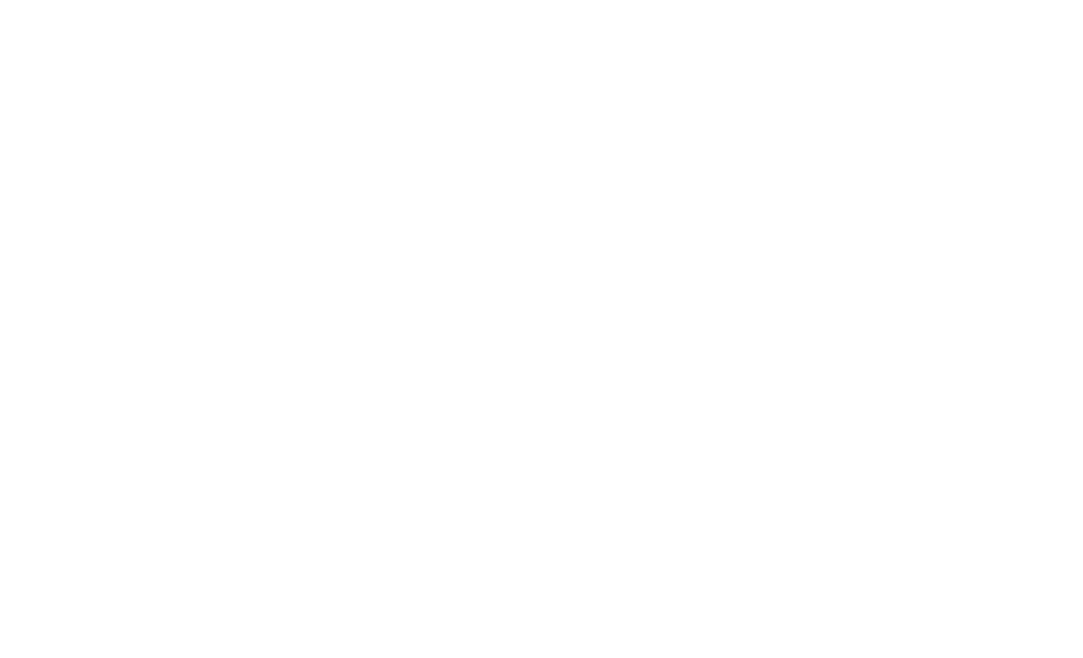
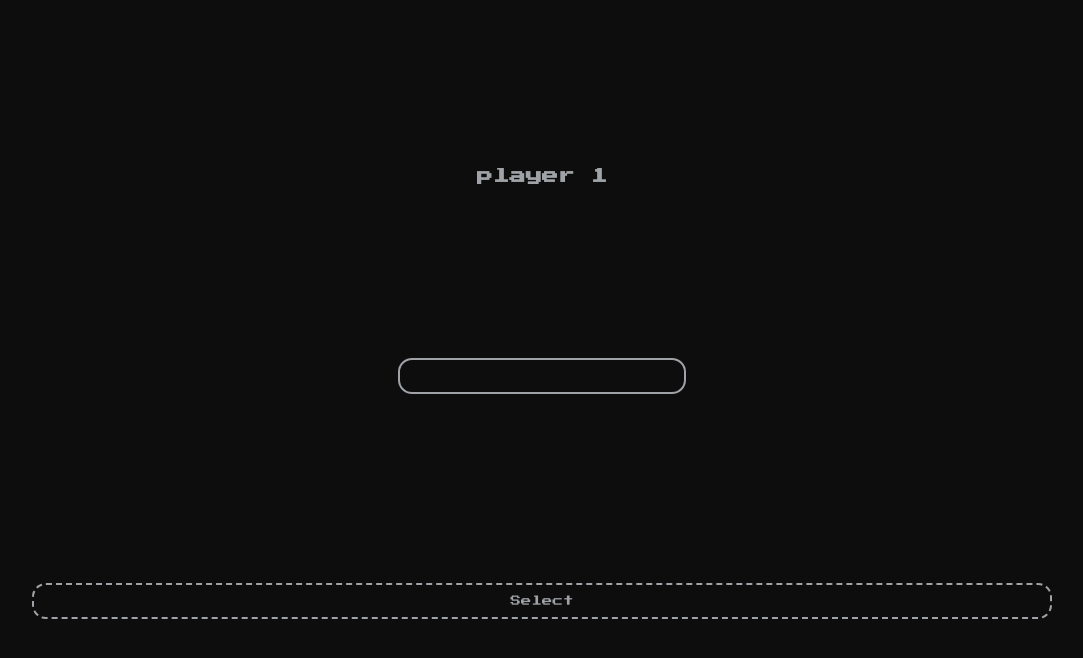
Before and after one commit to DryBoss/hangman-friends, a React (Vite) app: page / in a window 1280 px wide. Both pictures are taken after a click on the button "Start Game". Shown: the top 658 px of the page, without its empty margins (98-1181 px from the left). Built offline with nearby package versions, Linux system fonts and the light colour scheme.

Commit message:
gameplay

```diff
--- a/src/components/create-game/Create-game.module.css
+++ b/src/components/create-game/Create-game.module.css
@@ -31,30 +31,3 @@
 .players p {
   padding: 1rem;
 }
-.players button {
-  color: #9fa2a6;
-  width: 75%;
-  padding: 0.75rem 2rem;
-  margin: 1rem;
-  font-size: 0.75rem;
-  border: 2px dashed #9fa2a6;
-  border-radius: 1rem;
-  background-color: transparent;
-}
-
-.player {
-  color: #9fa2a6;
-  text-align: center;
-  padding: 0.75rem 2rem;
-  margin: 0.5rem;
-  font-size: 0.75rem;
-  border: 2px solid #9fa2a6;
-  border-radius: 1rem;
-  background-color: transparent;
-}
-
-.startGame {
-  padding: 0.75rem 2rem;
-  border: none;
-  border-radius: 1rem;
-}
--- a/src/components/gameplay/Gameplay.jsx
+++ b/src/components/gameplay/Gameplay.jsx
@@ -1,4 +1,4 @@
-import { useEffect, useState } from "react";
+import { useState } from "react";
 
 import WordGuesser from "../word-guesser/word-guesser";
 import WordSelection from "../word-selection/Word-selection";
@@ -9,16 +9,24 @@
   const gameEndPoint = gameData[1];
   const players = gameData[2];
 
-  const [currentSelector, setCurrentSelector] = useState(players[0]);
-  const [currentPlayer, setCurrentPlayer] = useState(players[0]);
+  const [currentSelector, setCurrentSelector] = useState(0);
+  const [currentPlayer, setCurrentPlayer] = useState(0);
+  const [word, setWord] = useState([]);
+  const [guessedLetters, setGuessedLetters] = useState([]);
 
   const [score, setScore] = useState(Array(players.length).fill(0));
 
   return Math.max(...score) < gameEndPoint ? (
     currentPlayer == currentSelector ? (
-      <WordSelection />
+      <WordSelection
+        players={players}
+        currentSelector={currentSelector}
+        setWord={setWord}
+        currentPlayer={currentPlayer}
+        setCurrentPlayer={setCurrentPlayer}
+      />
     ) : (
-      <WordGuesser />
+      <WordGuesser word={word} guessedLetters={guessedLetters} />
     )
   ) : (
     <ScoreBoard />
--- a/src/components/word-guesser/Word-guesser.jsx
+++ b/src/components/word-guesser/Word-guesser.jsx
@@ -1,3 +1,17 @@
-function WordGuesser() {}
+import styles from "./Word-guesser.module.css";
+
+function WordGuesser({ word, guessedLetters }) {
+  return (
+    <div className={styles.wordGuesser}>
+      <div className={styles.word}>
+        {word.map((letter, index) => (
+          <p className={styles.letter} key={index}>
+            {guessedLetters.includes(letter) ? letter : ""}
+          </p>
+        ))}
+      </div>
+    </div>
+  );
+}
 
 export default WordGuesser;
--- /dev/null
+++ b/src/components/word-guesser/Word-guesser.module.css
@@ -0,0 +1,18 @@
+.wordGuesser {
+  display: flex;
+  flex-direction: column;
+  justify-content: space-evenly;
+  align-items: center;
+  height: 100vh;
+  background-color: #0d0d0d;
+}
+
+.word {
+  display: flex;
+}
+.word p {
+  font-size: 0.75rem;
+  margin: 0.5rem;
+  padding: 0.5rem;
+  border-bottom: 2px solid #9fa2a6;
+}
--- /dev/null
+++ b/src/components/word-guesser/Word-guesser.module.scss
@@ -0,0 +1,20 @@
+@import "./../colors";
+
+.wordGuesser {
+  display: flex;
+  flex-direction: column;
+  justify-content: space-evenly;
+  align-items: center;
+  height: 100vh;
+  background-color: $background;
+}
+
+.word {
+  display: flex;
+  p {
+    font-size: 0.75rem;
+    margin: 0.5rem;
+    padding: 0.5rem;
+    border-bottom: 2px solid $text;
+  }
+}
--- a/src/components/word-selection/Word-selection.jsx
+++ b/src/components/word-selection/Word-selection.jsx
@@ -1,3 +1,24 @@
-function WordSelection() {}
+import styles from "./Word-selection.module.css";
+
+function WordSelection({
+  players,
+  currentSelector,
+  setWord,
+  currentPlayer,
+  setCurrentPlayer,
+}) {
+  return (
+    <div className={styles.wordSelection}>
+      <h3>{players[currentSelector]}</h3>
+      <input
+        type="text"
+        onChange={(e) => setWord(e.target.value.toUpperCase().split(""))}
+      />
+      <button onClick={() => setCurrentPlayer(currentPlayer + 1)}>
+        Select
+      </button>
+    </div>
+  );
+}
 
 export default WordSelection;
--- /dev/null
+++ b/src/components/word-selection/Word-selection.module.css
@@ -0,0 +1,17 @@
+.wordSelection {
+  display: flex;
+  flex-direction: column;
+  justify-content: space-evenly;
+  align-items: center;
+  height: 100vh;
+  background-color: #0d0d0d;
+}
+.wordSelection input {
+  background-color: transparent;
+  border: 2px solid #9fa2a6;
+  border-radius: 1rem;
+  padding: 0.75rem 2rem;
+  text-align: center;
+  font-size: 0.75rem;
+  color: #9fa2a6;
+}
--- /dev/null
+++ b/src/components/word-selection/Word-selection.module.scss
@@ -0,0 +1,19 @@
+@import "./../colors";
+
+.wordSelection {
+  display: flex;
+  flex-direction: column;
+  justify-content: space-evenly;
+  align-items: center;
+  height: 100vh;
+  background-color: $background;
+  input {
+    background-color: transparent;
+    border: 2px solid $text;
+    border-radius: 1rem;
+    padding: 0.75rem 2rem;
+    text-align: center;
+    font-size: 0.75rem;
+    color: $text;
+  }
+}
--- a/src/index.css
+++ b/src/index.css
@@ -10,10 +10,26 @@
 input {
   outline: none;
   border: none;
+  color: #9fa2a6;
+  text-align: center;
+  padding: 0.75rem 2rem;
+  margin: 0.5rem;
+  font-size: 0.75rem;
+  border: 2px solid #9fa2a6;
+  border-radius: 1rem;
+  background-color: transparent;
   font-family: "Press Start 2P", cursive;
 }
 
 button {
+  color: #9fa2a6;
+  width: 75%;
+  padding: 0.75rem 2rem;
+  margin: 1rem;
+  font-size: 0.75rem;
+  border: 2px dashed #9fa2a6;
+  border-radius: 1rem;
+  background-color: transparent;
   font-family: "Press Start 2P", cursive;
 }
 
```
Also changed, not shown: src/components/create-game/Create-game.module.scss (+0 -26 lines).
